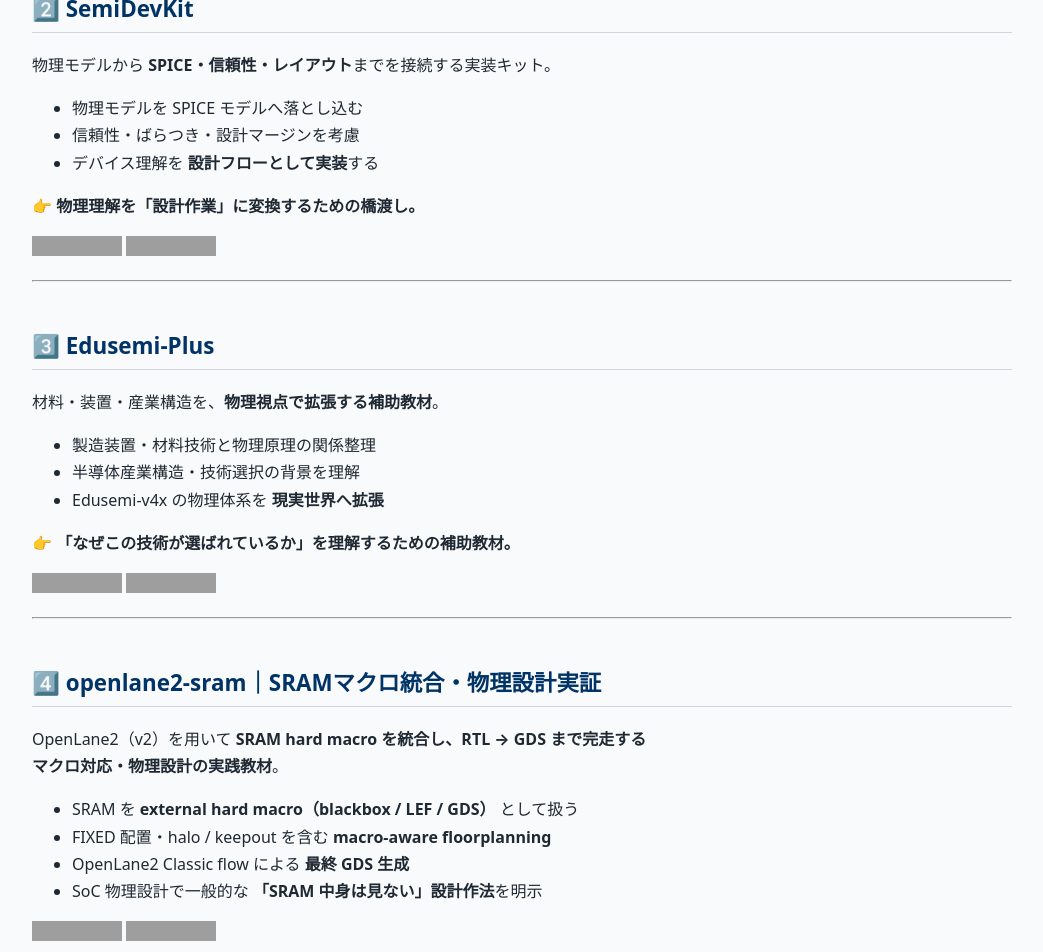
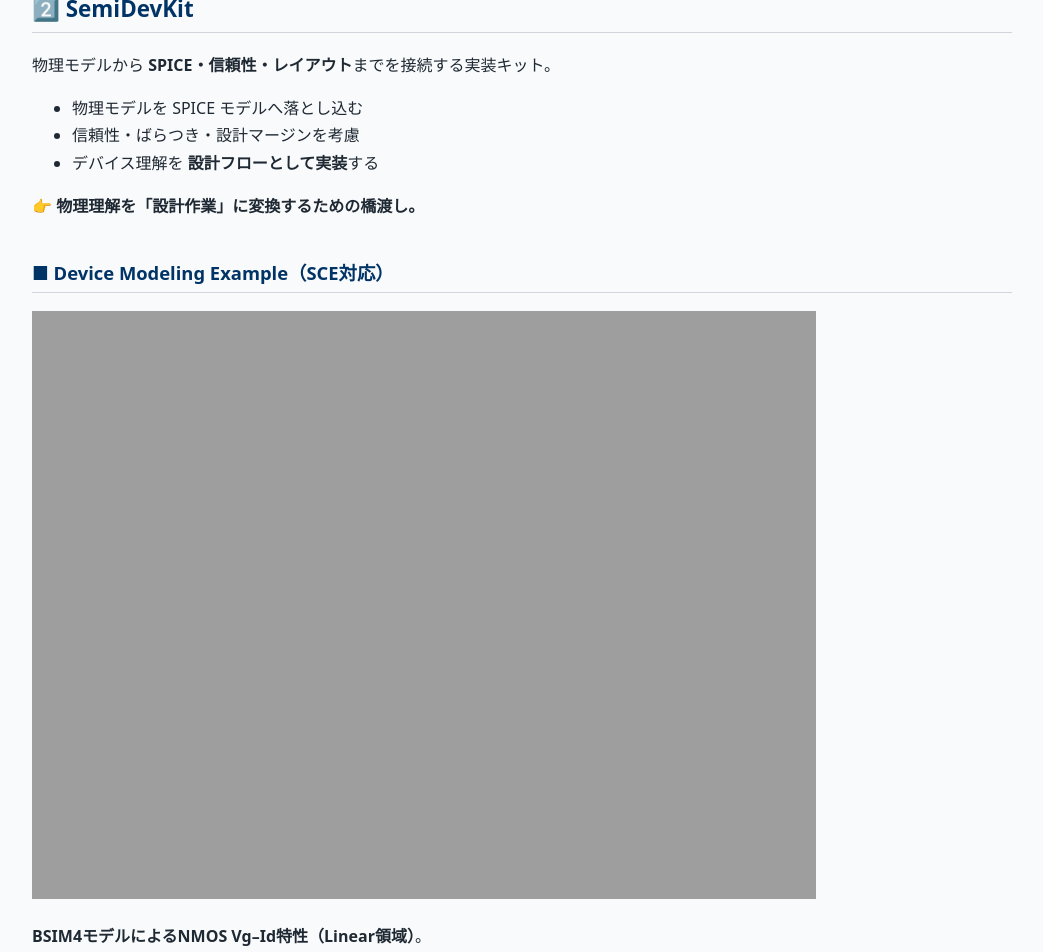
Before and after one commit to Samizo-AITL/Samizo-AITL.github.io, a Jekyll site: the page built from index.md, in a window 1280 px wide and 1400 px high, scrolled down 4683 px. Shown: the top 952 px of the window, without its empty margins (118-1161 px from the left). Built offline with Jekyll 4.4.1, drawn with Linux system fonts in a browser that asks for light colours; some of the changed text lies outside the part shown; grey boxes are pictures that could not be loaded.

Commit message:
Update index.md

```diff
--- a/index.md
+++ b/index.md
@@ -154,6 +154,14 @@
 - デバイス理解を **設計フローとして実装**する
 
 👉 **物理理解を「設計作業」に変換するための橋渡し。**
+
+### ■ Device Modeling Example（SCE対応）
+
+<img src="https://samizo-aitl.github.io/SemiDevKit/assets/bsim4_analyzer_dim/nmos_vgid.png" width="80%">
+
+**BSIM4モデルによるNMOS Vg–Id特性（Linear領域）**。
+チャネル長Lの短縮に伴うId増大と勾配変化を通じて、
+**Short Channel Effect（Vth roll-off / mobility degradation）を反映したデバイス挙動**を可視化。
 
 [![Site](https://img.shields.io/badge/View-Site-brightgreen?logo=github)](https://samizo-aitl.github.io/SemiDevKit/)
 [![Repo](https://img.shields.io/badge/View-Repo-blue?logo=github)](https://github.com/Samizo-AITL/SemiDevKit)
```
